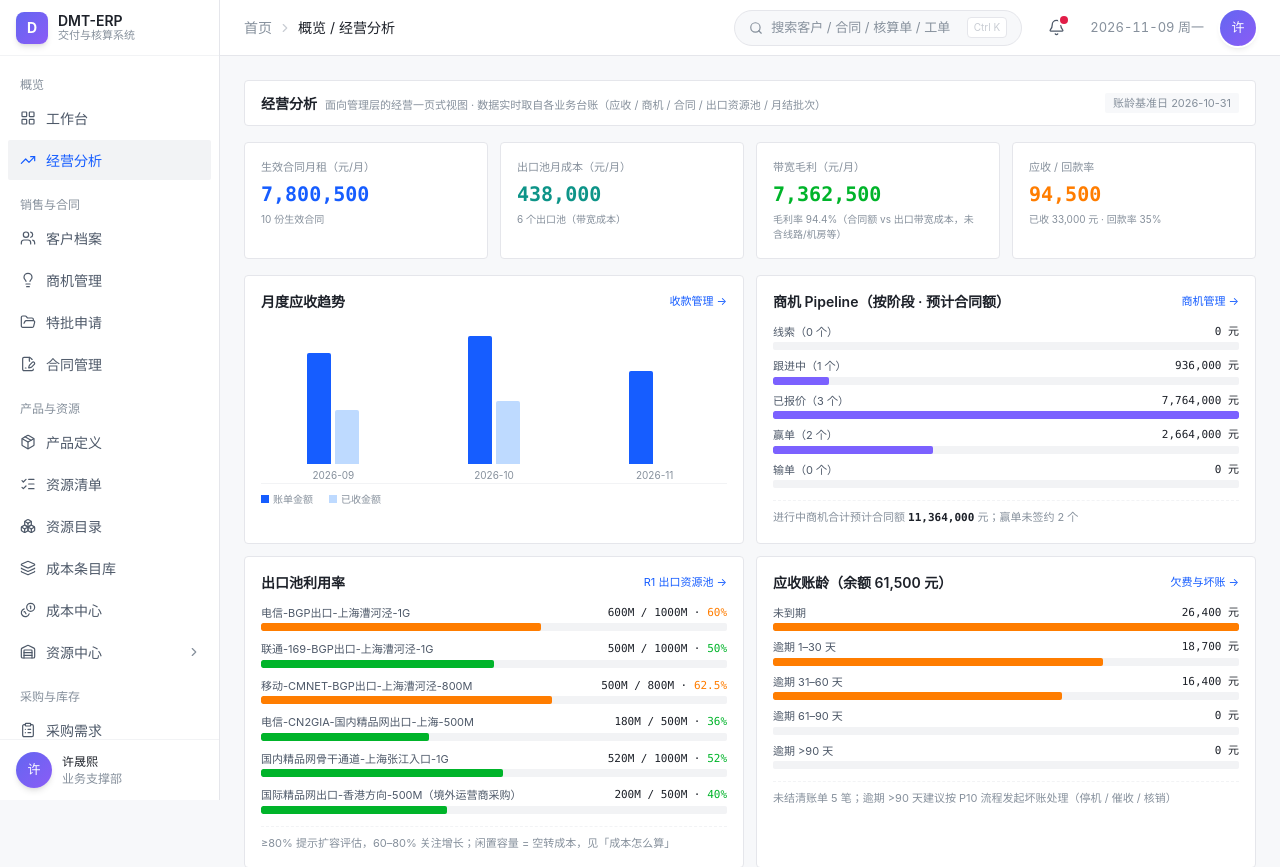
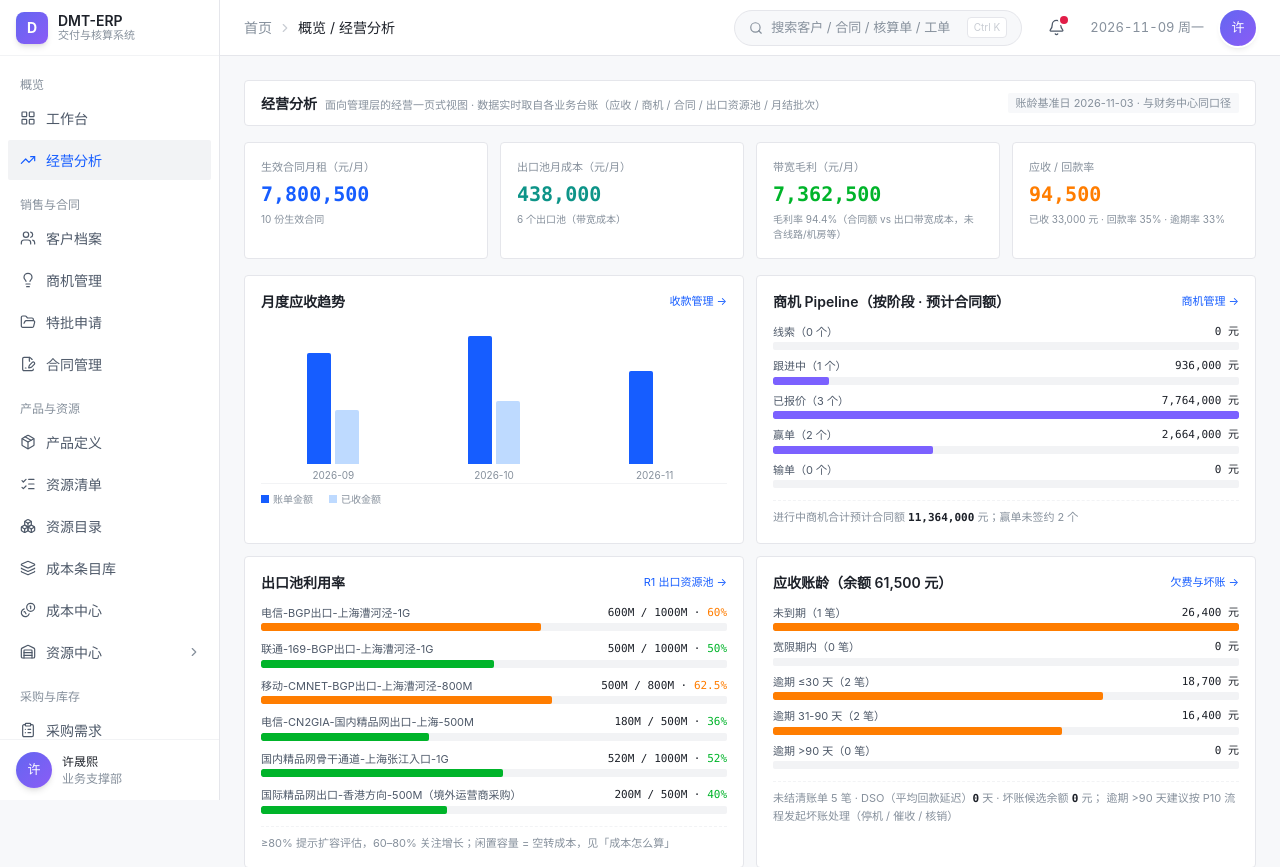
Before and after one commit to ShengxiXu/dmt-erp, a React (Vite) app: page /analytics in a window 1280 px wide. Shown: the top 867 px of the page. Built offline with nearby package versions, Linux system fonts and the light colour scheme.

Commit message:
经营分析接finance.ts共享口径(DSO/回款率/逾期率/账龄)，抽取DEMO_TODAY基准日修商机写死日期

```diff
--- a/src/data/finance.ts
+++ b/src/data/finance.ts
@@ -3,10 +3,10 @@
 // 全部为 RECEIVABLES / PAYMENTS 的纯派生视图——不落库、不维护独立待办数据（行业实践：账龄是行动清单而非报表）。
 import { RECEIVABLES, PAYMENTS, COLLECT_RECORDS, invBalance, overdueDays, type Receivable } from "@/data/receivables";
 import { CUSTOMERS } from "@/data/customers";
-import { cfgNum } from "@/data/settings";
+import { cfgNum, DEMO_TODAY } from "@/data/settings";
 
-/** 演示基准日（与 receivables.runOverdueScan / overdueDays 默认值一致，勿用真实日期） */
-export const FIN_TODAY = "2026-11-03";
+/** 演示基准日（= DEMO_TODAY，与 receivables.runOverdueScan / overdueDays 默认值一致，勿用真实日期） */
+export const FIN_TODAY = DEMO_TODAY;
 
 /** 归属销售（客户主数据取真名；客户档案维护，无 CRM 同步） */
 export const salesOf = (customer: string) => CUSTOMERS.find((c) => c.name === customer)?.sales ?? "—";
--- a/src/data/settings.ts
+++ b/src/data/settings.ts
@@ -2,6 +2,10 @@
 // 保存即生效（内存 store + 订阅）；所有消费方禁止硬编码这些值，一律 cfgNum/cfgStr 读取。
 // 边界：不做按客户/合同覆盖，不做灰度与审批流（正式环境建议加），修改留痕可追。
 import { useSyncExternalStore } from "react";
+
+/** 演示数据时间基准（全系统唯一出处）：演示世界里的「今天」。
+ *  数据层禁止用真实当天日期做任何逾期/账龄/时效判断；新增业务时间戳一律取此值。 */
+export const DEMO_TODAY = "2026-11-03";
 
 export interface CfgDef {
   key: string; label: string; unit: string; hint: string;
--- a/src/pages/Analytics.tsx
+++ b/src/pages/Analytics.tsx
@@ -1,16 +1,15 @@
 // 经营分析（/analytics）：面向管理层的一页式经营视图
-// 数据全部从现有台账推导：应收台账（收入/账龄）、商机（pipeline）、合同（合同额）、出口资源池（成本/利用率）、月结批次（已跑月结时的毛利）
-// 口径说明：演示数据时间基准冻结在 2026-10 下旬，账龄以 2026-10-31 为基准日，不用真实当天日期判断逾期
+// 数据全部从现有台账推导：应收（收入趋势）、商机（pipeline）、合同（合同额）、出口资源池（成本/利用率）、月结批次（毛利）
+// 财务 KPI / 账龄 / DSO 一律取 finance.ts 共享派生层（口径唯一出处），本页不重算，与财务中心严格一致
 import { useMemo } from "react";
 import { Link } from "react-router";
 import ArcoShell from "@/components/ArcoShell";
 import { CONTRACTS, fmtMoney } from "@/data/contracts";
 import { getOpps } from "@/data/customers";
 import { RECEIVABLES } from "@/data/receivables";
+import { agingBuckets, dsoDays, badDebtRisk, financeKPIs, FIN_TODAY } from "@/data/finance";
 import { R1_ROWS } from "@/data/resources";
 import { getBatches } from "@/data/settle";
-
-const BASE_DATE = "2026-10-31"; // 演示账龄基准日（与演示数据时间基准一致）
 
 const fmt = (n: number) => fmtMoney(Math.round(n));
 
@@ -67,28 +66,20 @@ export default function Analytics() {
     // ④ 出口池利用率
     const pools = R1_ROWS.map((r) => ({ label: r.name, value: r.capacityM ? Math.round((r.dynamic.usedM / r.capacityM) * 1000) / 10 : 0, used: r.dynamic.usedM, cap: r.capacityM }));
 
-    // ⑤ 应收账龄（以演示基准日 2026-10-31 计算）
-    const aging = { current: 0, d30: 0, d60: 0, d90: 0, over90: 0 };
-    const outstanding = RECEIVABLES.filter((r) => r.received < r.amount);
-    for (const r of outstanding) {
-      const days = Math.floor((new Date(BASE_DATE).getTime() - new Date(r.dueDate).getTime()) / 86400000);
-      const bal = r.amount - r.received;
-      if (days <= 0) aging.current += bal;
-      else if (days <= 30) aging.d30 += bal;
-      else if (days <= 60) aging.d60 += bal;
-      else if (days <= 90) aging.d90 += bal;
-      else aging.over90 += bal;
-    }
-    const agingTotal = aging.current + aging.d30 + aging.d60 + aging.d90 + aging.over90;
+    // ⑤ 应收账龄 / 财务 KPI / DSO —— 全部取 finance.ts 共享口径（唯一出处，本页不重算）
+    const aging = agingBuckets();
+    const agingTotal = aging.reduce((s, b) => s + b.amount, 0);
+    const kpi = financeKPIs();
+    const dso = dsoDays();
+    const bdr = badDebtRisk();
+    const outstandingN = RECEIVABLES.filter((r) => r.received < r.amount).length;
 
     // ⑥ 已跑月结批次的毛利（若用户在月结页跑过）
     const batches = getBatches().slice(-3);
 
-    return { revenueTrend, pipeline, monthlyRevenue, monthlyExitCost, grossMargin, marginRate, pools, aging, agingTotal, outstanding, batches, activeContracts, opps };
+    return { revenueTrend, pipeline, monthlyRevenue, monthlyExitCost, grossMargin, marginRate, pools, aging, agingTotal, kpi, dso, bdr, outstandingN, batches, activeContracts, opps };
   }, []);
 
-  const invTotal = RECEIVABLES.reduce((s, r) => s + r.amount, 0);
-  const recvTotal = RECEIVABLES.reduce((s, r) => s + r.received, 0);
   const maxTrend = Math.max(...data.revenueTrend.map((r) => r.value), 1);
 
   return (
@@ -99,7 +90,7 @@ export default function Analytics() {
             <span className="text-sm font-semibold text-[#1D2129]">经营分析</span>
             <span className="ml-2 text-[11px] text-[#86909C]">面向管理层的经营一页式视图 · 数据实时取自各业务台账（应收 / 商机 / 合同 / 出口资源池 / 月结批次）</span>
           </div>
-          <span className="rounded-[2px] bg-[#F7F8FA] px-2 py-0.5 text-[11px] text-[#86909C]">账龄基准日 {BASE_DATE}</span>
+          <span className="rounded-[2px] bg-[#F7F8FA] px-2 py-0.5 text-[11px] text-[#86909C]">账龄基准日 {FIN_TODAY} · 与财务中心同口径</span>
         </div>
 
         {/* 顶部 KPI */}
@@ -108,7 +99,7 @@ export default function Analytics() {
             ["生效合同月租（元/月）", fmt(data.monthlyRevenue), `${data.activeContracts.length} 份生效合同`, "#165DFF"],
             ["出口池月成本（元/月）", fmt(data.monthlyExitCost), `${R1_ROWS.filter((r) => r.status === "生效").length} 个出口池（带宽成本）`, "#0D9488"],
             ["带宽毛利（元/月）", fmt(data.grossMargin), `毛利率 ${data.marginRate}%（合同额 vs 出口带宽成本，未含线路/机房等）`, data.grossMargin >= 0 ? "#00B42A" : "#F53F3F"],
-            ["应收 / 回款率", fmt(invTotal), `已收 ${fmt(recvTotal)} 元 · 回款率 ${invTotal ? Math.round((recvTotal / invTotal) * 100) : 0}%`, "#FF7D00"],
+            ["应收 / 回款率", fmt(data.kpi.应收总额), `已收 ${fmt(data.kpi.已收金额)} 元 · 回款率 ${Math.round(data.kpi.回款率 * 100)}% · 逾期率 ${Math.round(data.kpi.逾期率 * 100)}%`, "#FF7D00"],
           ].map(([k, v, sub, color]) => (
             <div key={k as string} className="rounded-[4px] border border-[#E5E6EB] bg-white p-4">
               <div className="text-[11px] text-[#86909C]">{k}</div>
@@ -185,15 +176,11 @@ export default function Analytics() {
               <span className="text-sm font-semibold text-[#1D2129]">应收账龄（余额 {fmt(data.agingTotal)} 元）</span>
               <Link to="/finance?tab=collect" className="text-[11px] text-[#165DFF] hover:underline">欠费与坏账 →</Link>
             </div>
-            <Bars rows={[
-              { label: "未到期", value: data.aging.current },
-              { label: "逾期 1–30 天", value: data.aging.d30 },
-              { label: "逾期 31–60 天", value: data.aging.d60 },
-              { label: "逾期 61–90 天", value: data.aging.d90 },
-              { label: "逾期 >90 天", value: data.aging.over90 },
-            ]} color="#FF7D00" />
+            <Bars rows={data.aging.map((b) => ({ label: `${b.label}（${b.n} 笔）`, value: b.amount }))} color="#FF7D00" />
             <div className="mt-3 border-t border-dashed border-[#F2F3F5] pt-2 text-[11px] text-[#86909C]">
-              未结清账单 {data.outstanding.length} 笔；逾期 &gt;90 天建议按 P10 流程发起坏账处理（停机 / 催收 / 核销）
+              未结清账单 {data.outstandingN} 笔 · DSO（平均回款延迟）<span className="font-mono font-semibold text-[#1D2129]">{data.dso}</span> 天 · 坏账候选余额{" "}
+              <span className={`font-mono font-semibold ${data.bdr > 0 ? "text-[#F53F3F]" : "text-[#1D2129]"}`}>{fmt(data.bdr)}</span> 元；
+              逾期 &gt;90 天建议按 P10 流程发起坏账处理（停机 / 催收 / 核销）
             </div>
           </div>
         </div>
--- a/src/pages/Opportunities.tsx
+++ b/src/pages/Opportunities.tsx
@@ -6,6 +6,7 @@ import { useNavigate, useSearchParams } from "react-router";
 import { useOpps, getOpps, addOpp, updateOpp, CUSTOMERS, OPP_STAGES, OPP_SOURCES, type Opportunity, type OppProduct, type OppStage } from "@/data/customers";
 import { CONTRACTS } from "@/data/contracts";
 import { useCatalog, CATS, PTYPES, GET_TYPE } from "@/data/products";
+import { DEMO_TODAY } from "@/data/settings";
 import ArcoShell from "@/components/ArcoShell";
 import CenterModal from "@/components/CenterModal";
 import CustomerSelect from "@/components/CustomerSelect";
@@ -167,7 +168,7 @@ function EstimateModal({ opp, onClose }: { opp: Opportunity; onClose: () => void
   const save = () => {
     if (!(rent > 0)) return alert("请先完善商机的预计合同金额与预计合同期");
     if (!(mc > 0)) return alert("请填写预估月成本合计");
-    updateOpp(opp.id, { est: { monthlyCost: mc, oneOff: oo, marginPct: Math.round(margin! * 10) / 10, at: "2026-11-09" } });
+    updateOpp(opp.id, { est: { monthlyCost: mc, oneOff: oo, marginPct: Math.round(margin! * 10) / 10, at: DEMO_TODAY } });
     onClose();
   };
 
```
